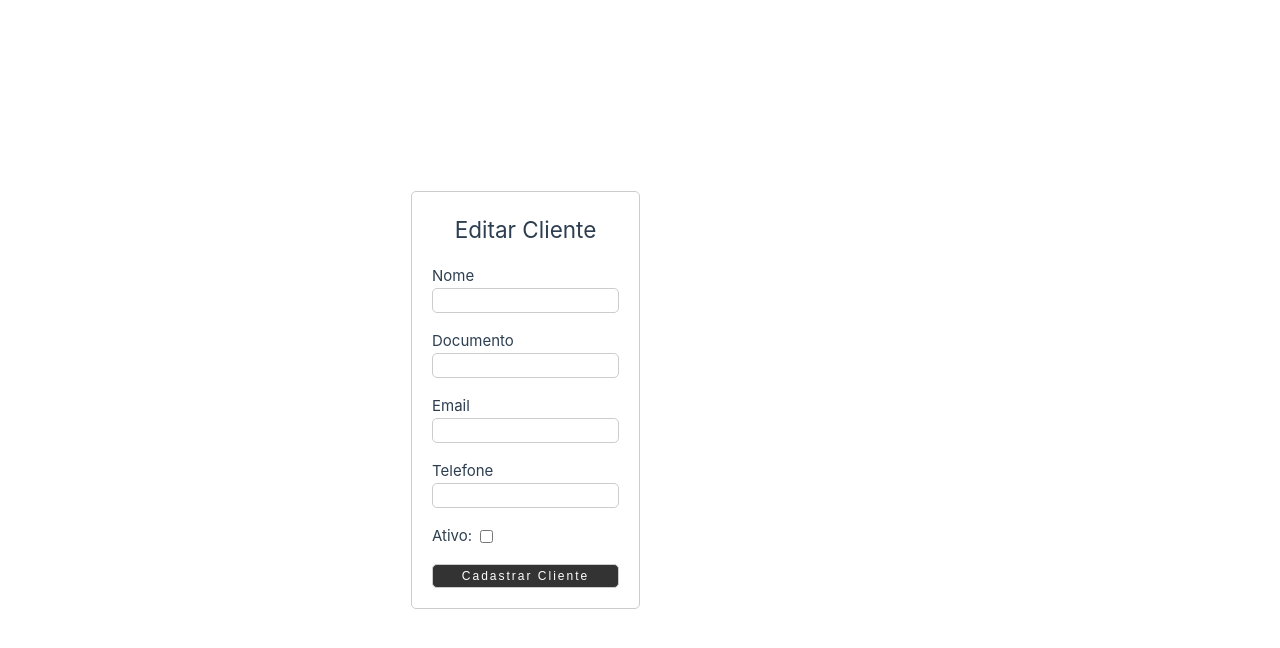
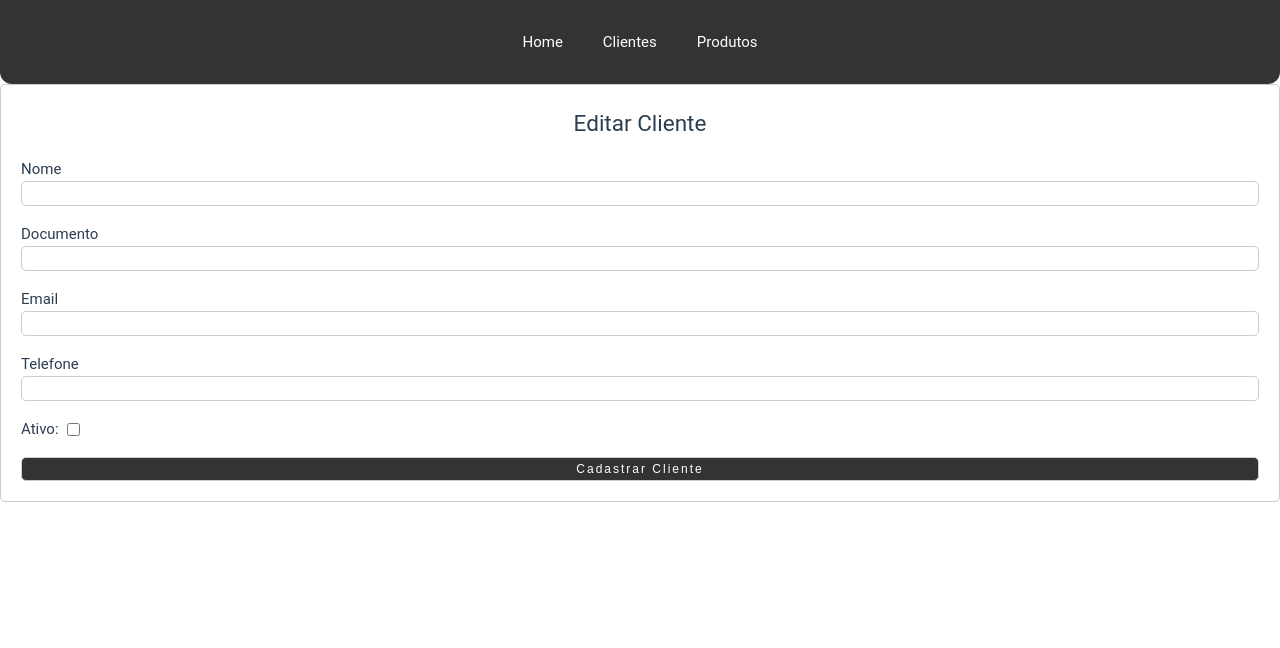
Before and after one commit to victorbeppler/App-Client-Management, a Vue app: page /edit-customer/1 in a window 1280 px wide. Shown: the top 648 px of the page. Built offline with nearby package versions, Linux system fonts and the light colour scheme.

Commit message:
:sparkles: create header menu and remove default styles

```diff
--- a/src/App.vue
+++ b/src/App.vue
@@ -1,7 +1,9 @@
 <script setup lang="ts">
+import MenuApp from './components/Header.vue'
 import { RouterView } from 'vue-router'
 </script>
 
 <template>
+  <MenuApp />
   <RouterView />
 </template>
--- a/src/assets/base.css
+++ b/src/assets/base.css
@@ -36,7 +36,7 @@
   --section-gap: 160px;
 }
 
-@media (prefers-color-scheme: dark) {
+/* @media (prefers-color-scheme: dark) {
   :root {
     --color-background: var(--vt-c-black);
     --color-background-soft: var(--vt-c-black-soft);
@@ -48,7 +48,7 @@
     --color-heading: var(--vt-c-text-dark-1);
     --color-text: var(--vt-c-text-dark-2);
   }
-}
+} */
 
 *,
 *::before,
--- a/src/assets/main.css
+++ b/src/assets/main.css
@@ -1,10 +1,8 @@
 @import './base.css';
 
 #app {
-  max-width: 1280px;
-  margin: 0 auto;
-  padding: 2rem;
-  font-weight: normal;
+  font-family: 'Roboto', sans-serif;
+
 }
 
 a,
@@ -21,15 +19,7 @@ a,
   }
 }
 
-@media (min-width: 1024px) {
-  body {
-    display: flex;
-    place-items: center;
-  }
-
-  #app {
-    display: grid;
-    grid-template-columns: 1fr 1fr;
-    padding: 0 2rem;
-  }
+body {
+  width: 100vw;
+  height: 100vh;
 }
--- /dev/null
+++ b/src/components/Header.vue
@@ -0,0 +1,55 @@
+<template>
+  <nav class="navbar">
+    <ul class="navbar-nav">
+      <li class="nav-item">
+        <router-link to="/" class="nav-link">Home</router-link>
+      </li>
+      <li class="nav-item">
+        <router-link to="/" class="nav-link">Clientes</router-link>
+      </li>
+      <li class="nav-item">
+        <router-link to="/about" class="nav-link">Produtos</router-link>
+      </li>
+    </ul>
+  </nav>
+</template>
+
+<script>
+export default {
+  name: 'MenuApp'
+}
+</script>
+
+<style>
+.navbar {
+  background-color: #333;
+  overflow: hidden;
+  display: flex;
+  justify-content: center;
+  padding: 1rem;
+  border-bottom-left-radius: 12px;
+  border-bottom-right-radius: 12px;
+}
+
+.navbar-nav {
+  list-style: none;
+  padding: 0;
+}
+
+.nav-item {
+  float: left;
+}
+
+.nav-link {
+  display: block;
+  color: white;
+  text-align: center;
+  padding: 14px 20px;
+  text-decoration: none;
+}
+
+.nav-link:hover {
+  background-color: #ddd;
+  color: black;
+}
+</style>
```
